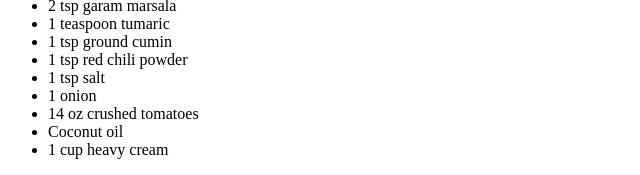
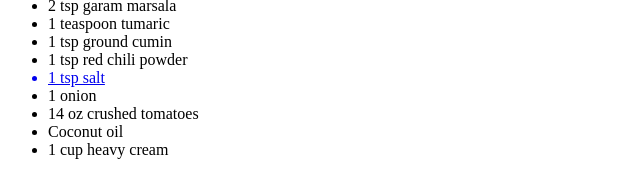
Before and after one commit to sailcatdev/recipe, a plain HTML site: page pages/currychicken.html in a window 1280 px wide. Shown: the part 609-784 px from the top of the page, 0-640 px from the left. Drawn offline with Linux system fonts and the light colour scheme.

Commit message:
Update currychicken.html

```diff
--- a/pages/currychicken.html
+++ b/pages/currychicken.html
@@ -22,7 +22,7 @@
             <li>1 teaspoon tumaric</li>
             <li>1 tsp ground cumin</li>
             <li>1 tsp red chili powder</li>
-            <li>1 tsp salt</li>
+         <a href="./deleteme.html"><li>1 tsp salt</li></a>
             <li>1 onion</li>
             <li>14 oz crushed tomatoes</li>
             <li>Coconut oil</li>
```
